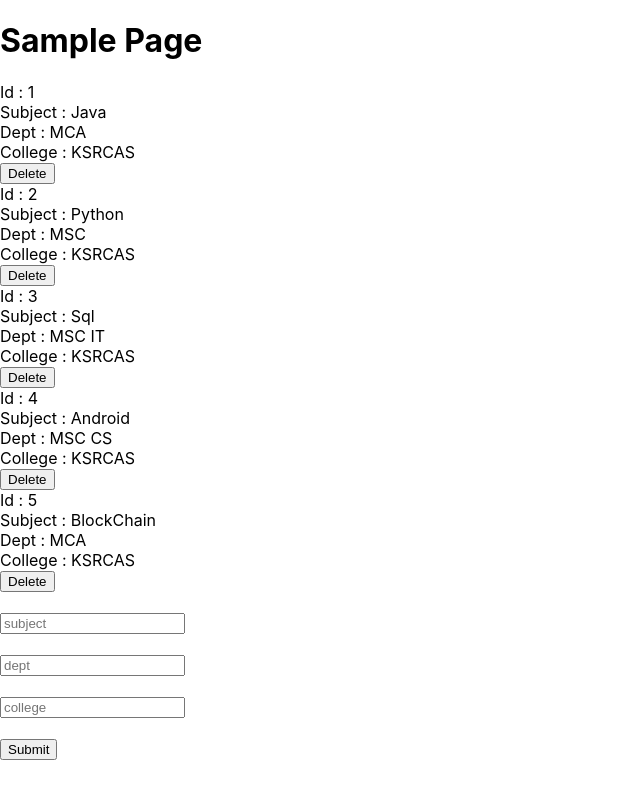
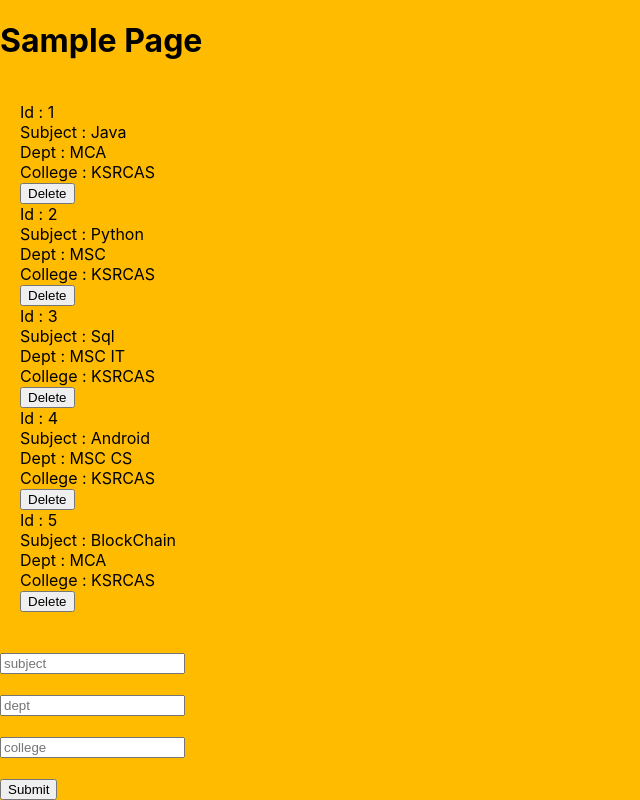
Before and after one commit to arunrkwork/react, a React (Create React App) app: page / in a window 1280 px wide. Shown: the whole page, without its empty margins (0-640 px from the left). Built offline with nearby package versions, Linux system fonts and the light colour scheme.

Commit message:
css added

```diff
--- a/src/App.js
+++ b/src/App.js
@@ -1,6 +1,7 @@
 import React, { Component } from 'react';
 import First from './First';
 import AddSubject from './AddSubject';
+import './app.css'
 
 class App extends Component {
 
--- /dev/null
+++ b/src/app.css
@@ -0,0 +1,7 @@
+body {
+    background-color: #ffbb00;
+}
+
+.student-list {
+    padding: 20px;
+}
```
